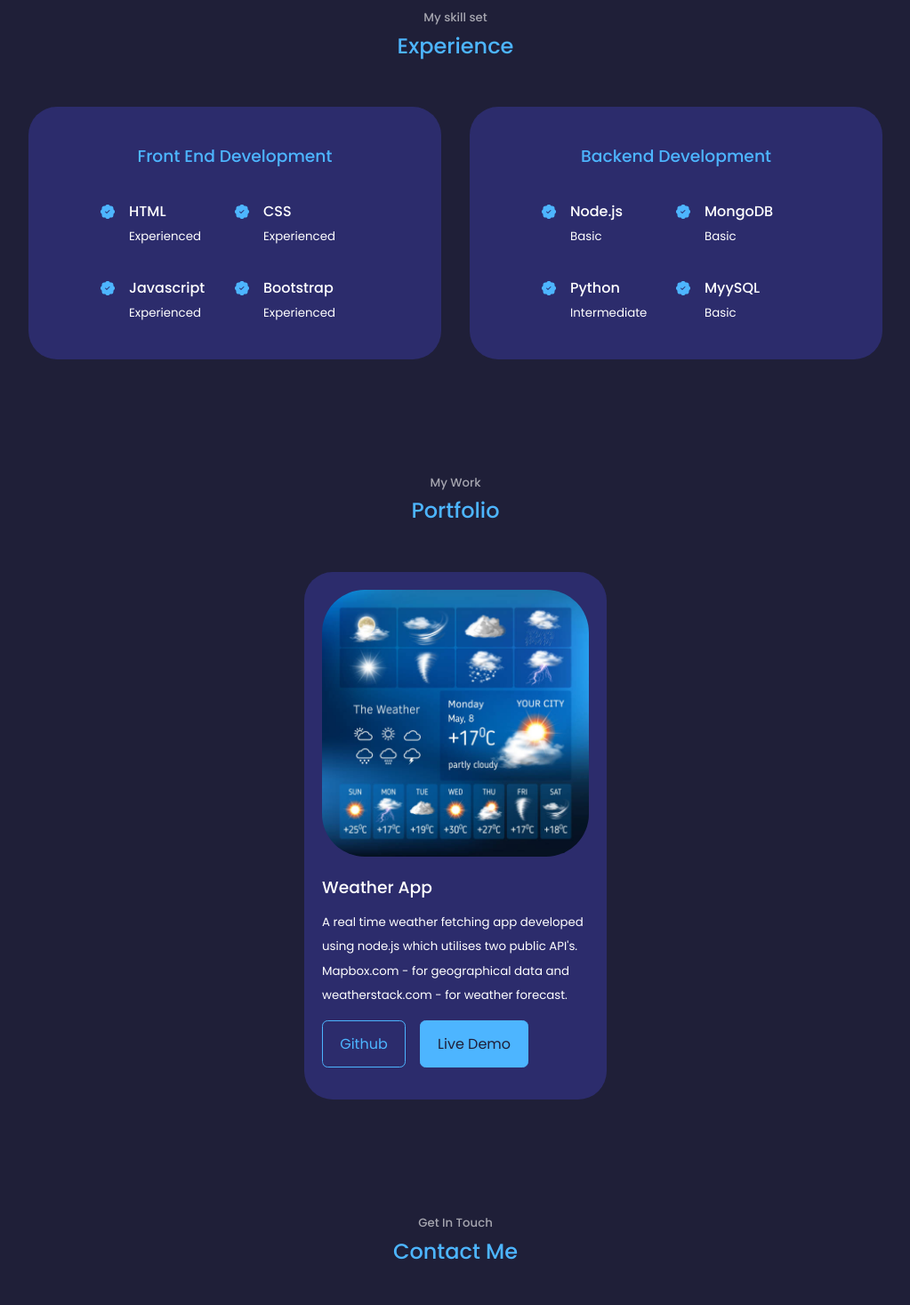
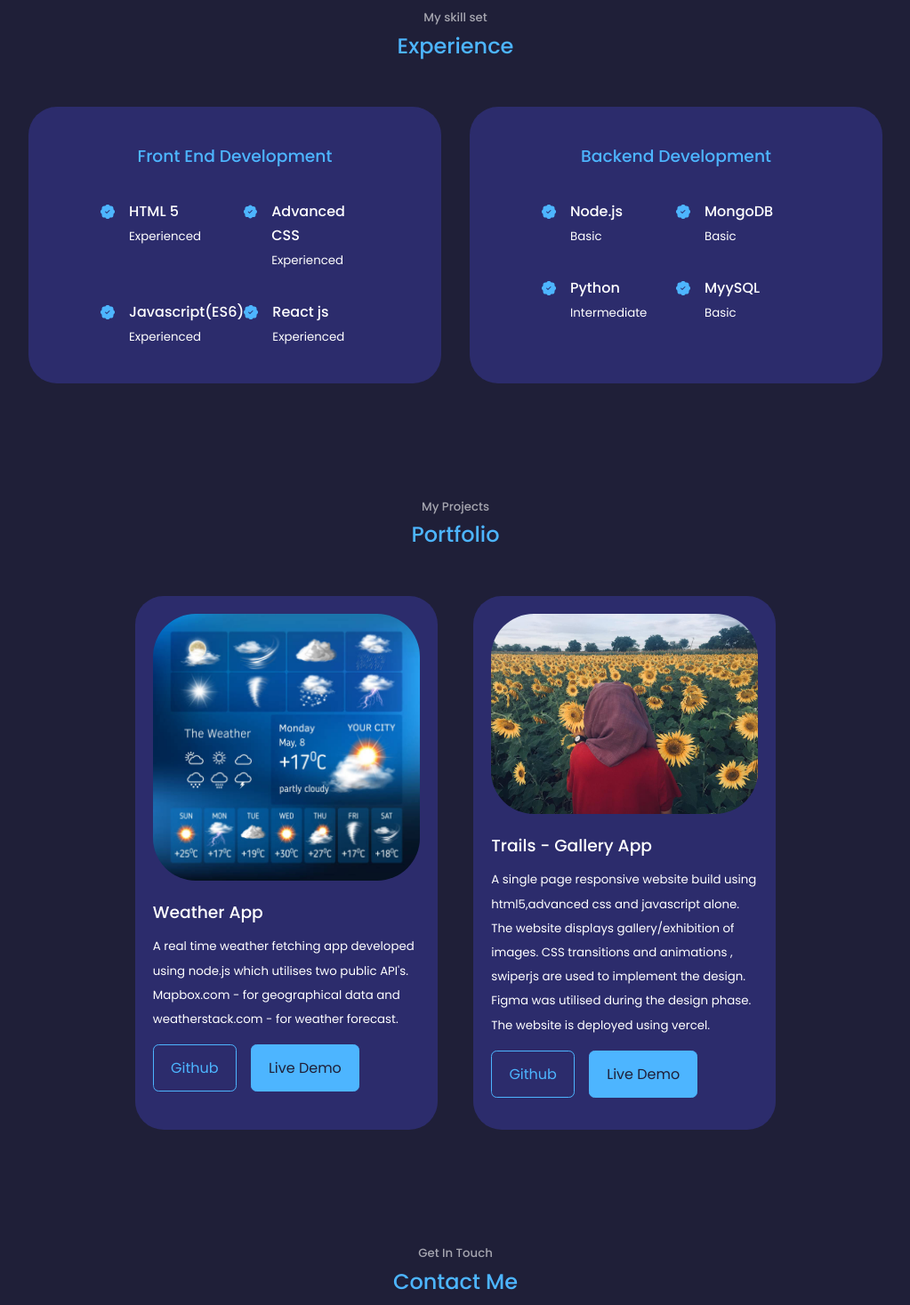
Before and after one commit to MariyamMajeed/Portfolio-mariyam, a React (Create React App) app: page / in a window 1280 px wide. Shown: the part 1549-3016 px from the top of the page at 89% size, without its empty margins (128-1151 px from the left). Built offline with nearby package versions, Linux system fonts and the light colour scheme.

Commit message:
added a new project to portfolio

```diff
--- a/src/components/experience/Experience.jsx
+++ b/src/components/experience/Experience.jsx
@@ -12,30 +12,30 @@ const Experience = () => {
           <h3>Front End Development</h3>
           <div className="experience__content">
             <article className="experience__details">
-              <BsPatchCheckFill className="experience__details-icon"/>
+              <BsPatchCheckFill className="experience__details-icon" />
               <div>
-                <h4>HTML</h4>
-                <small>Experienced</small>
-              </div>
-            </article>
-            <article className="experience__details">
-              <BsPatchCheckFill className="experience__details-icon"/>
-              <div>
-                <h4>CSS</h4>
-                <small>Experienced</small>
-              </div>
-            </article>
-            <article className="experience__details">
-              <BsPatchCheckFill className="experience__details-icon"/>
-              <div>
-                <h4>Javascript</h4>
+                <h4>HTML 5</h4>
                 <small>Experienced</small>
               </div>
             </article>
             <article className="experience__details">
               <BsPatchCheckFill className="experience__details-icon" />
               <div>
-                <h4>Bootstrap</h4>
+                <h4>Advanced CSS</h4>
+                <small>Experienced</small>
+              </div>
+            </article>
+            <article className="experience__details">
+              <BsPatchCheckFill className="experience__details-icon" />
+              <div>
+                <h4>Javascript(ES6)</h4>
+                <small>Experienced</small>
+              </div>
+            </article>
+            <article className="experience__details">
+              <BsPatchCheckFill className="experience__details-icon" />
+              <div>
+                <h4>React js</h4>
                 <small>Experienced</small>
               </div>
             </article>
--- a/src/components/portfolio/Portfolio.jsx
+++ b/src/components/portfolio/Portfolio.jsx
@@ -1,11 +1,12 @@
 import React from "react";
 import "./portfolio.css";
 import img1 from "../../assets/weath1.jpg";
+import img2 from "../../assets/sunf.jpeg";
 
 function Portfolio() {
   return (
     <section id="portfolio">
-      <h5>My Work</h5>
+      <h5>My Projects</h5>
       <h2>Portfolio</h2>
       <div className="portfolio__container portfolio__content">
         <article className="portfolio__item">
@@ -35,6 +36,35 @@ function Portfolio() {
             </div>
           </div>
         </article>
+        <article className="portfolio__item">
+          <div className="portfolio__item-image">
+            <img src={img2} alt="" />
+            <h3>Trails - Gallery App</h3>
+            <small>
+              A single page responsive website build using html5,advanced css
+              and javascript alone. The website displays gallery/exhibition of
+              images. CSS transitions and animations , swiperjs are used to
+              implement the design. Figma was utilised during the design phase.
+              The website is deployed using vercel.
+            </small>
+            <div className="portfolio__item-cta">
+              <a
+                href="https://github.com/MariyamMajeed/Trails"
+                className="btn"
+                target="_blank"
+              >
+                Github
+              </a>
+              <a
+                href="https://trails-mariyammajeed.vercel.app/"
+                className="btn btn-primary"
+                target="_blank"
+              >
+                Live Demo
+              </a>
+            </div>
+          </div>
+        </article>
       </div>
     </section>
   );
```
Also changed, not shown: src/assets/sunf.jpeg (added), src/assets/trails2.png (added).
